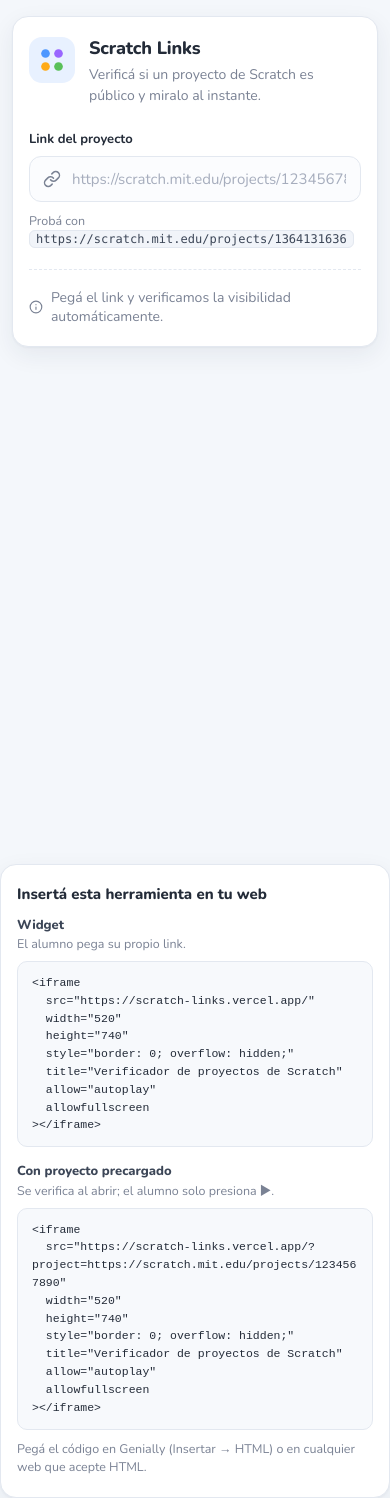
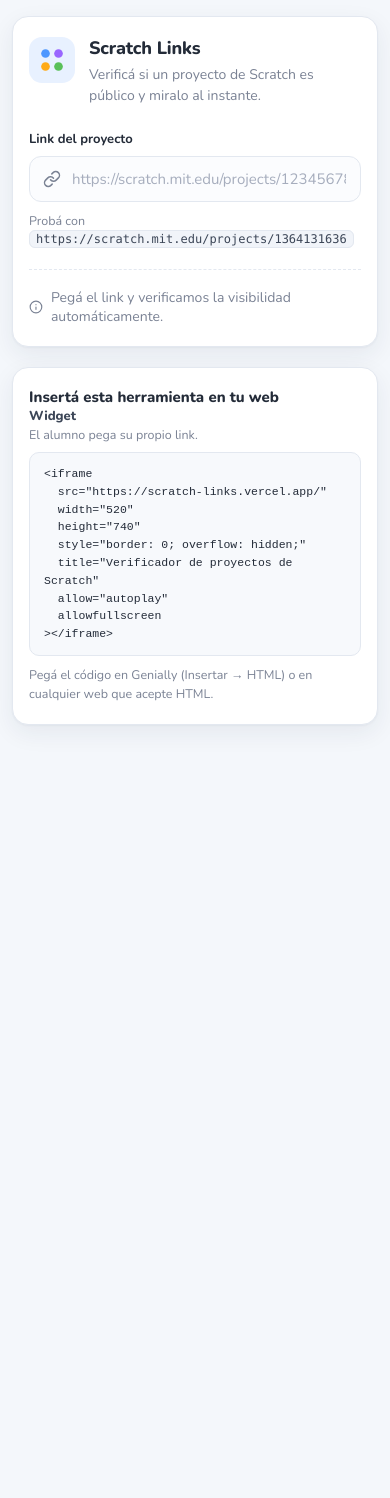
Before and after one commit to LautaroCeballos/scratch-links, a Next.js app: page / in a window 390 px wide. After the commit the page ends 844 px from the top, so only its background shows below. Built offline with nearby package versions, Linux system fonts and the light colour scheme.

Commit message:
style: verificador e info de inserción lado a lado; quitar proyecto precargado

```diff
--- a/app/embed-info.tsx
+++ b/app/embed-info.tsx
@@ -9,16 +9,6 @@
  */
 const EMBED_CODE = `<iframe
   src="https://scratch-links.vercel.app/"
-  width="520"
-  height="740"
-  style="border: 0; overflow: hidden;"
-  title="Verificador de proyectos de Scratch"
-  allow="autoplay"
-  allowfullscreen
-></iframe>`;
-
-const EMBED_PRECARGADO_CODE = `<iframe
-  src="https://scratch-links.vercel.app/?project=https://scratch.mit.edu/projects/1234567890"
   width="520"
   height="740"
   style="border: 0; overflow: hidden;"
@@ -39,9 +29,8 @@
   if (embedded) return null;
 
   return (
-    <section className="embed-info" aria-labelledby="embed-info-title">
+    <aside className="embed-info" aria-labelledby="embed-info-title">
       <h2 id="embed-info-title">Insertá esta herramienta en tu web</h2>
-      <div className="embed-info__cols">
       <article className="embed-info__item">
         <h3>Widget</h3>
         <p>El alumno pega su propio link.</p>
@@ -49,18 +38,10 @@
           <code>{EMBED_CODE}</code>
         </pre>
       </article>
-        <article className="embed-info__item">
-          <h3>Con proyecto precargado</h3>
-          <p>Se verifica al abrir; el alumno solo presiona ▶.</p>
-          <pre className="embed-info__code">
-            <code>{EMBED_PRECARGADO_CODE}</code>
-          </pre>
-        </article>
-      </div>
       <p className="embed-info__note">
         Pegá el código en Genially (Insertar → HTML) o en cualquier web que
         acepte HTML.
       </p>
-    </section>
+    </aside>
   );
 }
--- a/app/globals.css
+++ b/app/globals.css
@@ -65,7 +65,7 @@
 
 /* ---------- Layout ---------- */
 
-.widget {
+.page {
   min-height: 100dvh;
   display: flex;
   align-items: flex-start;
@@ -73,8 +73,20 @@
   padding: 32px 20px;
 }
 
+.page__cols {
+  display: grid;
+  grid-template-columns: minmax(0, 520px) minmax(0, 440px);
+  gap: 20px;
+  align-items: start;
+  justify-content: center;
+  width: min(100%, 980px);
+}
+
+.widget {
+  width: min(100%, 520px);
+}
+
 .widget__card {
-  width: min(100%, 520px);
   background: var(--card);
   border: 1px solid var(--border);
   border-radius: var(--radius);
@@ -336,8 +348,7 @@
 /* ---------- Información de inserción (solo vista directa) ---------- */
 
 .embed-info {
-  width: min(100%, 820px);
-  margin: 20px auto 0;
+  width: min(100%, 440px);
   background: var(--card);
   border: 1px solid var(--border);
   border-radius: var(--radius);
@@ -351,14 +362,6 @@
   line-height: 1.3;
   font-weight: 800;
   color: var(--ink-strong);
-}
-
-.embed-info__cols {
-  display: grid;
-  grid-template-columns: repeat(2, minmax(0, 1fr));
-  gap: 12px;
-  margin-top: 12px;
-  align-items: start;
 }
 
 .embed-info__item {
@@ -414,15 +417,15 @@
 
 /* ---------- Responsive ---------- */
 
-@media (max-width: 640px) {
-  .embed-info__cols {
-    grid-template-columns: 1fr;
-    gap: 16px;
+@media (max-width: 980px) {
+  .page__cols {
+    grid-template-columns: minmax(0, 520px);
+    justify-items: center;
   }
 }
 
 @media (max-width: 480px) {
-  .widget {
+  .page {
     padding: 16px 12px;
   }
 
--- a/app/page.tsx
+++ b/app/page.tsx
@@ -1,24 +1,13 @@
-import { Suspense } from "react";
 import ScratchWidget from "./widget";
 import EmbedInfo from "./embed-info";
 
-function WidgetFallback() {
+export default function Home() {
   return (
-    <main className="widget">
-      <div className="widget__card">
-        <div className="widget__empty">Cargando widget…</div>
+    <main className="page">
+      <div className="page__cols">
+        <ScratchWidget />
+        <EmbedInfo />
       </div>
     </main>
   );
 }
-
-export default function Home() {
-  return (
-    <>
-      <Suspense fallback={<WidgetFallback />}>
-        <ScratchWidget />
-      </Suspense>
-      <EmbedInfo />
-    </>
-  );
-}
--- a/app/widget.tsx
+++ b/app/widget.tsx
@@ -1,7 +1,6 @@
 "use client";
 
 import { useCallback, useEffect, useRef, useState } from "react";
-import { useSearchParams } from "next/navigation";
 import {
   EMBED_WIDTH,
   EMBED_HEIGHT,
@@ -137,10 +136,6 @@
 
   const debounceRef = useRef<ReturnType<typeof setTimeout> | null>(null);
   const abortRef = useRef<AbortController | null>(null);
-  const bootstrapped = useRef(false);
-
-  const searchParams = useSearchParams();
-  const initialProject = searchParams.get("project");
 
   const runCheck = useCallback(async (raw: string) => {
     const projectId = extractProjectId(raw);
@@ -196,13 +191,6 @@
     };
   }, [input, runCheck]);
 
-  // Precarga desde ?project=<link> (una sola vez al montar).
-  useEffect(() => {
-    if (bootstrapped.current || !initialProject) return;
-    bootstrapped.current = true;
-    setInput(initialProject);
-  }, [initialProject]);
-
   const handleChange = (e: React.ChangeEvent<HTMLInputElement>) => {
     setInput(e.target.value);
   };
@@ -213,7 +201,7 @@
   const checking = state.status === "checking";
 
   return (
-    <main className="widget">
+    <section className="widget" aria-label="Verificador de proyectos de Scratch">
       <div className="widget__card">
         <header className="widget__header">
           <span className="widget__logo">
@@ -332,6 +320,6 @@
           )}
         </div>
       </div>
-    </main>
+    </section>
   );
 }
```
Also changed, not shown: 2 other files (tests, documents, lock files or other folders). Lines whose indentation alone changed are shown as unchanged.
